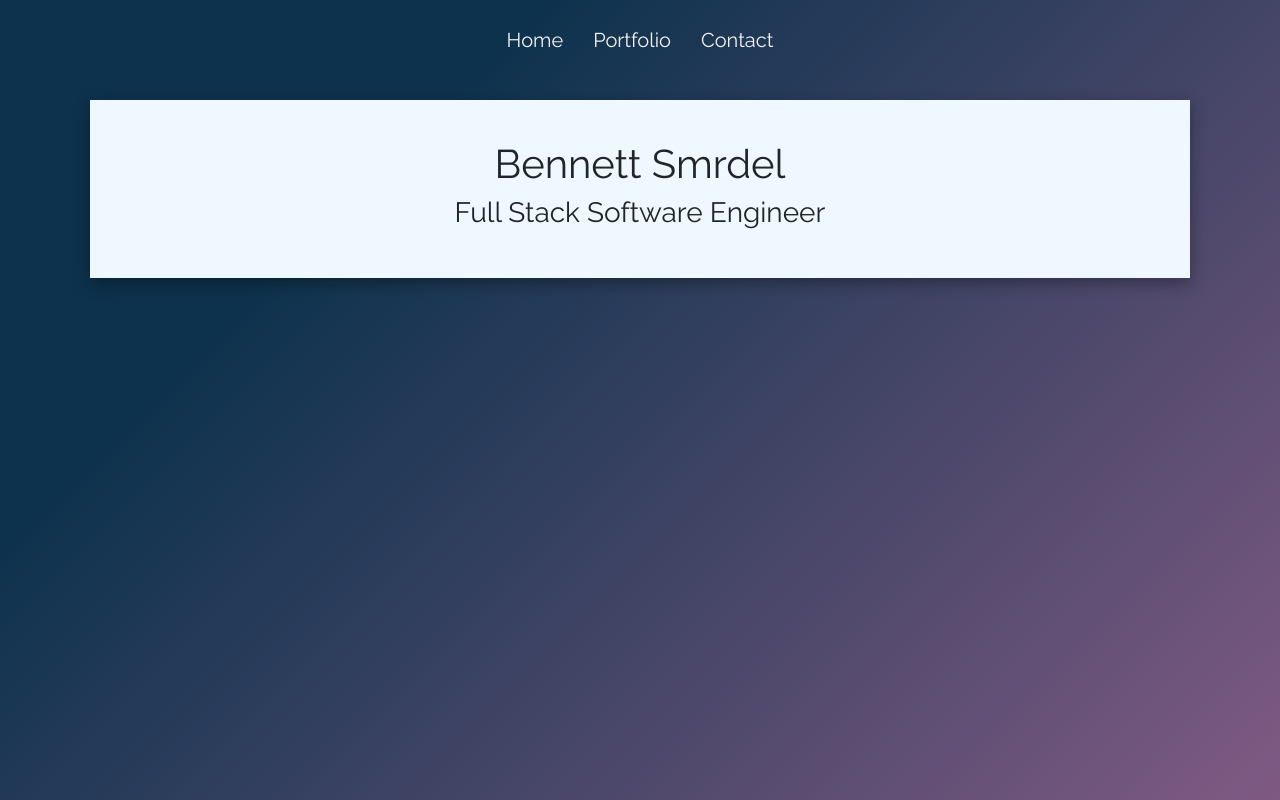
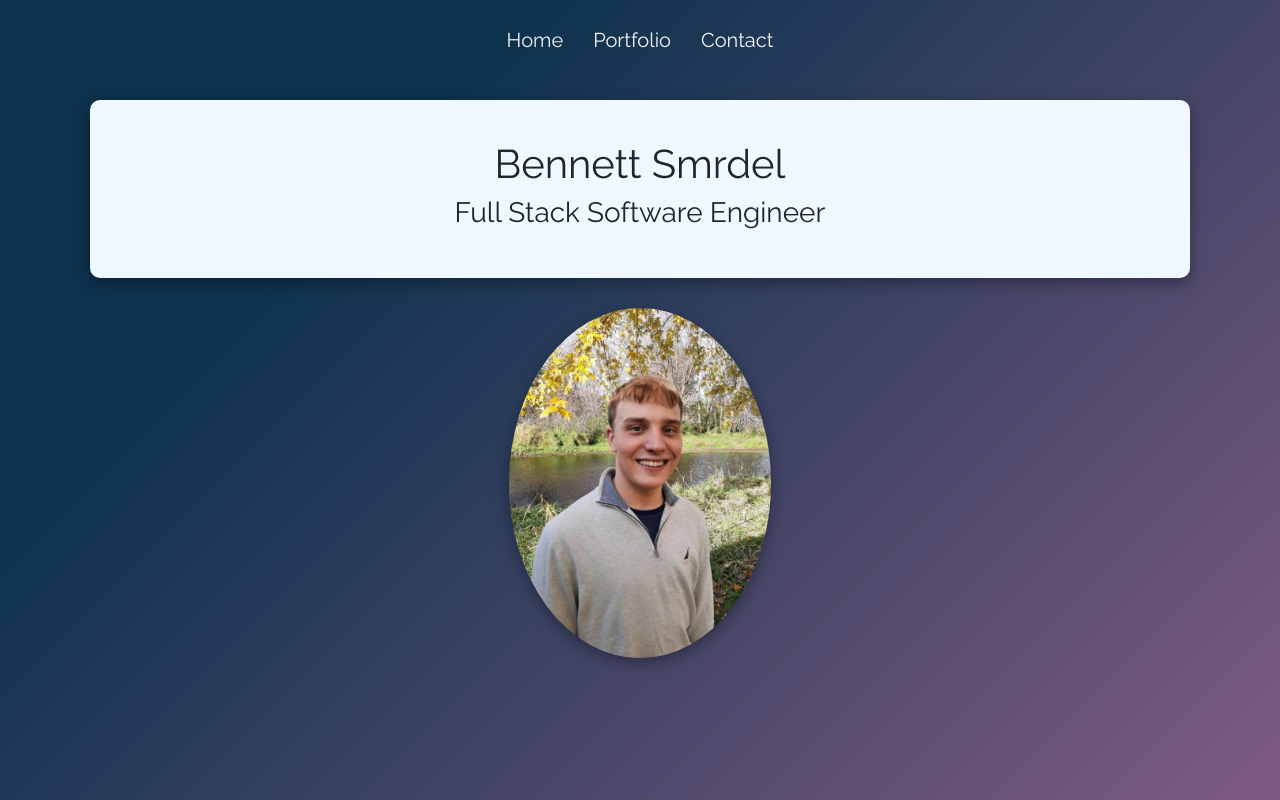
Before and after one commit to bsmrdel101/Portfolio-Website, a React (Create React App) app: page /#/home in a window 1280 px wide. Built offline with nearby package versions, Linux system fonts and the light colour scheme.

Commit message:
fixed background bug

```diff
--- a/src/components/App/App.css
+++ b/src/components/App/App.css
@@ -1,7 +1,7 @@
 html,
 body,
 #react-root {
-  height: 100%;
+  min-height: 100vh;
 }
 
 body {
@@ -10,6 +10,7 @@ body {
   /* Gradient background */
   background-color: #7f5a83;
   background-image: linear-gradient(315deg, #7f5a83 0%, #0d324d 74%);
+  background-repeat: no-repeat;
 }
 
 img {
--- a/src/components/Header/Header.css
+++ b/src/components/Header/Header.css
@@ -3,4 +3,5 @@
     padding: 40px;
     background-color: aliceblue;
     box-shadow: rgba(0, 0, 0, 0.35) 0px 5px 15px;
+    border-radius: 10px;
 }
--- a/src/components/HomePage/HomePage.css
+++ b/src/components/HomePage/HomePage.css
@@ -0,0 +1,6 @@
+.profile-pic {
+    height: 350px;
+    border-radius: 50%;
+    margin-top: 30px;
+    box-shadow: rgba(0, 0, 0, 0.35) 0px 5px 15px;
+}
--- a/src/components/HomePage/HomePage.jsx
+++ b/src/components/HomePage/HomePage.jsx
@@ -7,6 +7,9 @@ function HomePage() {
   return (
     <div className="container">
       <Header />
+        <center>
+          <img className='profile-pic' src='profile_pic.jpeg' />
+        </center>
     </div>
   );
 }
--- a/src/components/Nav/Nav.css
+++ b/src/components/Nav/Nav.css
@@ -28,8 +28,6 @@
   text-decoration: none;
   font-size: 20px;
 
-  /* these last two make the logout button in
-  the nav bar look like another link */
   border: none;
   cursor: pointer;
   outline: 0;
```
Also changed, not shown: public/profile_pic.jpeg (added).
